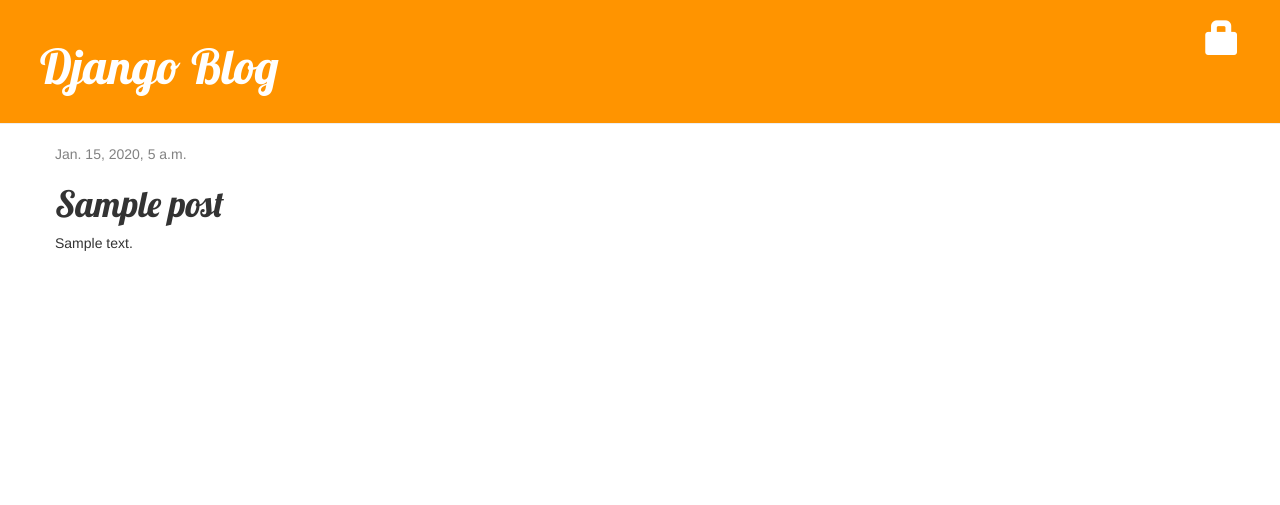
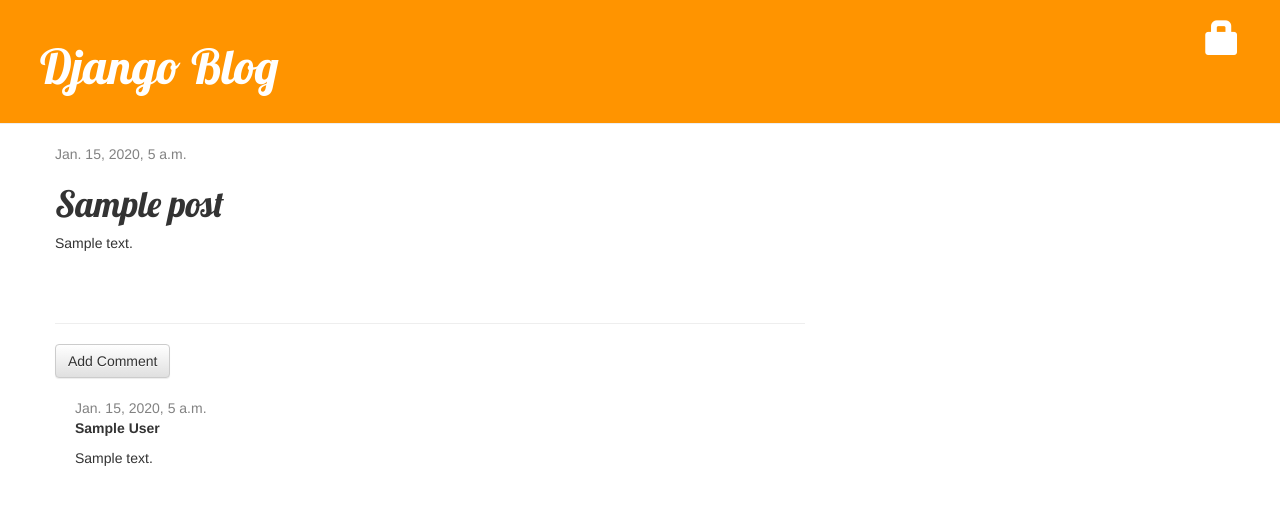
Before and after one commit to beardlesslumberjack/my-first-blog, a Django app: page /post/1/ in a window 1280 px wide. Shown: the top 505 px of the page. Run offline with Django 3.2, Linux system fonts and the light colour scheme; tables that the repository leaves empty hold one stand-in row (values such as "Sample post"); some libraries are stand-ins or nearby versions.

Commit message:
added comments and moderation

```diff
--- a/blog/admin.py
+++ b/blog/admin.py
@@ -1,4 +1,5 @@
 from django.contrib import admin
-from .models import Post
+from .models import Post, Comment
 
 admin.site.register(Post)
+admin.site.register(Comment)
--- a/blog/models.py
+++ b/blog/models.py
@@ -14,3 +14,17 @@ class Post(models.Model):
 
     def __str__(self):
         return self.title
+
+class Comment(models.Model):
+    post = models.ForeignKey('blog.Post', related_name='comments')
+    author = models.CharField(max_length=200)
+    text = models.TextField()
+    created_date = models.DateTimeField(default=timezone.now)
+    approved_comment = models.BooleanField(default=False)
+
+    def approve(self):
+        self.approved_comment = True
+        self.save()
+
+    def __str__(self):
+        return self.text
--- a/blog/static/css/blog.css
+++ b/blog/static/css/blog.css
@@ -44,3 +44,7 @@ h1, h2, h3, h4 {
 .post h1 a, .post h1 a:visited {
     color: #000000;
 }
+
+.comment {
+    margin: 20px 0px 20px 20px;
+}
--- a/blog/templates/blog/post_detail.html
+++ b/blog/templates/blog/post_detail.html
@@ -18,4 +18,23 @@
         <h1>{{ post.title }}</h1>
         <p>{{ post.text|linebreaksbr }}</p>
     </div>
+<hr>
+<a class="btn btn-default" href="{% url 'add_comment_to_post' pk=post.pk %}"> Add Comment</a>
+{% for comment in post.comments.all %}
+    {% if user.is_authenticated or comment.approved_comment %}
+    <div class="comment">
+        <div class="date">
+            {{ comment.created_date }}
+            {% if not comment.approved_comment %}
+                <a class="btn btn-default" href="{% url 'comment_remove' pk=comment.pk %}"><span class="glyphicon glyphicon-remove"></span></a>
+                <a class="btn btn-default" href="{% url 'comment_approve' pk=comment.pk %}"><span class="glyphicon glyphicon-ok"></span></a>
+            {% endif %}
+        </div>
+        <strong>{{ comment.author }}</strong>
+        <p>{{ comment.text|linebreaks }}</p>
+    </div>
+    {% endif %}
+{% empty %}
+    <p>No comments here yet :(</p>
+{% endfor %}
 {% endblock %}
--- a/blog/templates/blog/post_list.html
+++ b/blog/templates/blog/post_list.html
@@ -7,6 +7,7 @@
             </div>
             <h1><a href="{% url 'post_detail' pk=post.pk %}">{{ post.title }}</a></h1>
             <p>{{ post.text|linebreaksbr }}</p>
+            <a href="{% url 'post_detail' pk=post.pk %}">Comments: {{ post.comments.count }}</a>
         </div>
     {% endfor %}
 {% endblock %}
--- a/blog/urls.py
+++ b/blog/urls.py
@@ -8,5 +8,8 @@ urlpatterns = [
     url(r'^post/(?P<pk>\d+)/edit/$', views.post_edit, name='post_edit'),
     url(r'^drafts/$', views.post_draft_list, name='post_draft_list'),
     url(r'^post/(?P<pk>\d+)/publish/$', views.post_publish, name='post_publish'),
-    url(r'^post/(?P<pk>\d+)/remove/$', views.post_remove, name='post_remove')
+    url(r'^post/(?P<pk>\d+)/remove/$', views.post_remove, name='post_remove'),
+    url(r'^post/(?P<pk>\d+)/comment/$', views.add_comment_to_post, name='add_comment_to_post'),
+    url(r'^comment/(?P<pk>\d+)/approve/$', views.comment_approve, name='comment_approve'),
+    url(r'^comment/(?P<pk>\d+)/remove/$', views.comment_remove, name='comment_remove'),
 ]
--- a/blog/views.py
+++ b/blog/views.py
@@ -1,8 +1,8 @@
 from django.shortcuts import render
 from django.utils import timezone
-from .models import Post
+from .models import Post, Comment
 from django.shortcuts import render, get_object_or_404
-from .forms import PostForm
+from .forms import PostForm, CommentForm
 from django.shortcuts import redirect
 from django.contrib.auth.decorators import login_required
 from django.contrib.auth import logout
@@ -69,3 +69,28 @@ def post_remove(request,pk):
 def logout_view(request):
     logout(request)
     return redirect('login')
+
+def add_comment_to_post(request, pk):
+    post = get_object_or_404(Post, pk=pk)
+    if request.method == "POST":
+        form = CommentForm(request.POST)
+        if form.is_valid():
+            comment = form.save(commit=False)
+            comment.post = post
+            comment.save()
+            return redirect('post_detail', pk=post.pk)
+    else:
+        form = CommentForm()
+    return render(request, 'blog/add_comment_to_post.html', {'form': form})
+
+@login_required
+def comment_approve(request,pk):
+    comment = get_object_or_404(Comment, pk=pk)
+    comment.approve()
+    return redirect('post_detail', pk=comment.post.pk)
+
+@login_required
+def comment_remove(request, pk):
+    comment = get_object_or_404(Comment, pk=pk)
+    comment.delete()
+    return redirect('post_detail', pk = comment.post.pk)
```
Also changed, not shown: blog/forms.py (+6 -1 lines), blog/templates/blog/add_comment_to_post.html (added, +9 -0 lines), blog/migrations/0002_comment.py (added).
